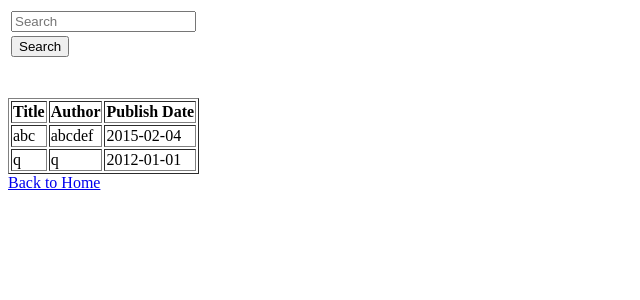
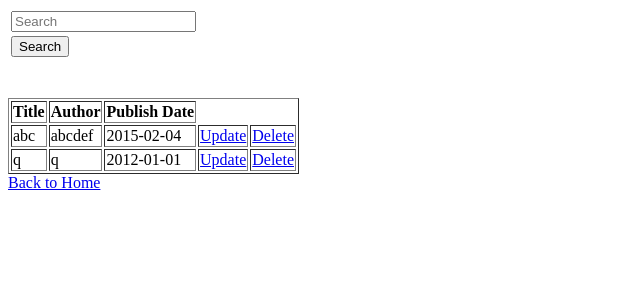
Before and after one commit to camillejade/camzlibrary, a PHP site: page /viewbooks.php in a window 1280 px wide. Shown: the top 300 px of the page, without its empty margins (0-640 px from the left). Run offline with PHP 8.4, Linux system fonts and the light colour scheme; a user stored in the database is signed in; data comes from the database, SQL or seed files in the repository.

Commit message:
edited viewbooks.php
added update and delete hyperlinks

```diff
--- a/viewbooks.php
+++ b/viewbooks.php
@@ -28,7 +28,9 @@ if(isset($_POST['submit']))
 		while($row = mysql_fetch_assoc($result))
 		{
 
-			echo "<tr><td>".$row['title']."</td><td>".$row['author']."</td><td>".$row['pubdate']."</td></tr>";
+			echo "<tr><td>".$row['title']."</td><td>".$row['author']."</td><td>".$row['pubdate']."</td>
+			<td><a href=updateusers.php?bookid=".$row['bookid'].">Update</a></td>
+			<td><a href=deleteuser.php?bookid=".$row['bookid'].">Delete</a></td></tr>";
 		}
 	}
 	else
@@ -46,7 +48,9 @@ else{
 		while($row = mysql_fetch_assoc($result))
 		{
 
-			echo "<tr><td>".$row['title']."</td><td>".$row['author']."</td><td>".$row['pubdate']."</td></tr>";
+			echo "<tr><td>".$row['title']."</td><td>".$row['author']."</td><td>".$row['pubdate']."</td>
+			<td><a href=updatebook.php?bookid=".$row['bookid'].">Update</a></td>
+			<td><a href=deletebook.php?bookid=".$row['bookid'].">Delete</a></td></tr>";
 		}
 	}
 	else
```
